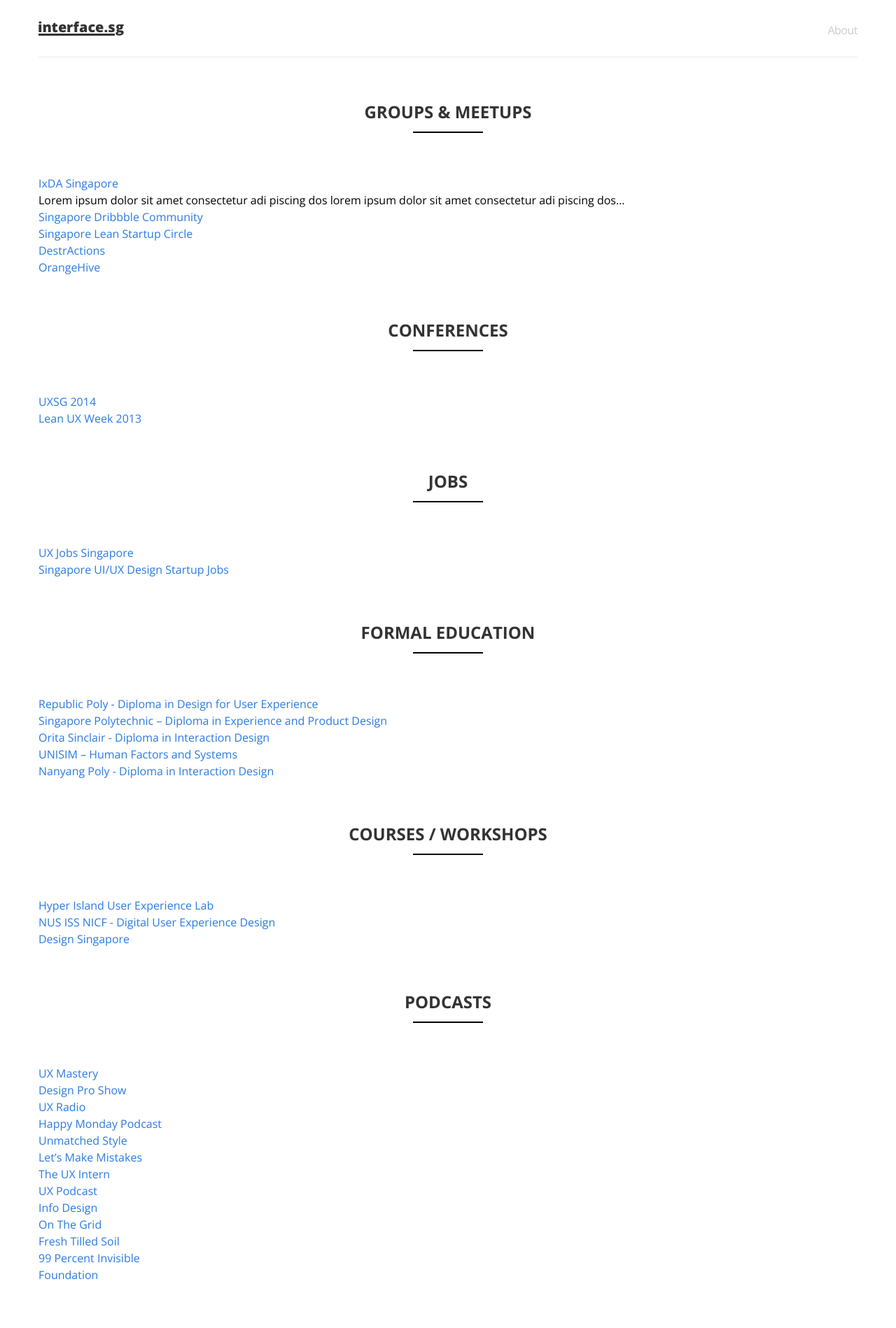
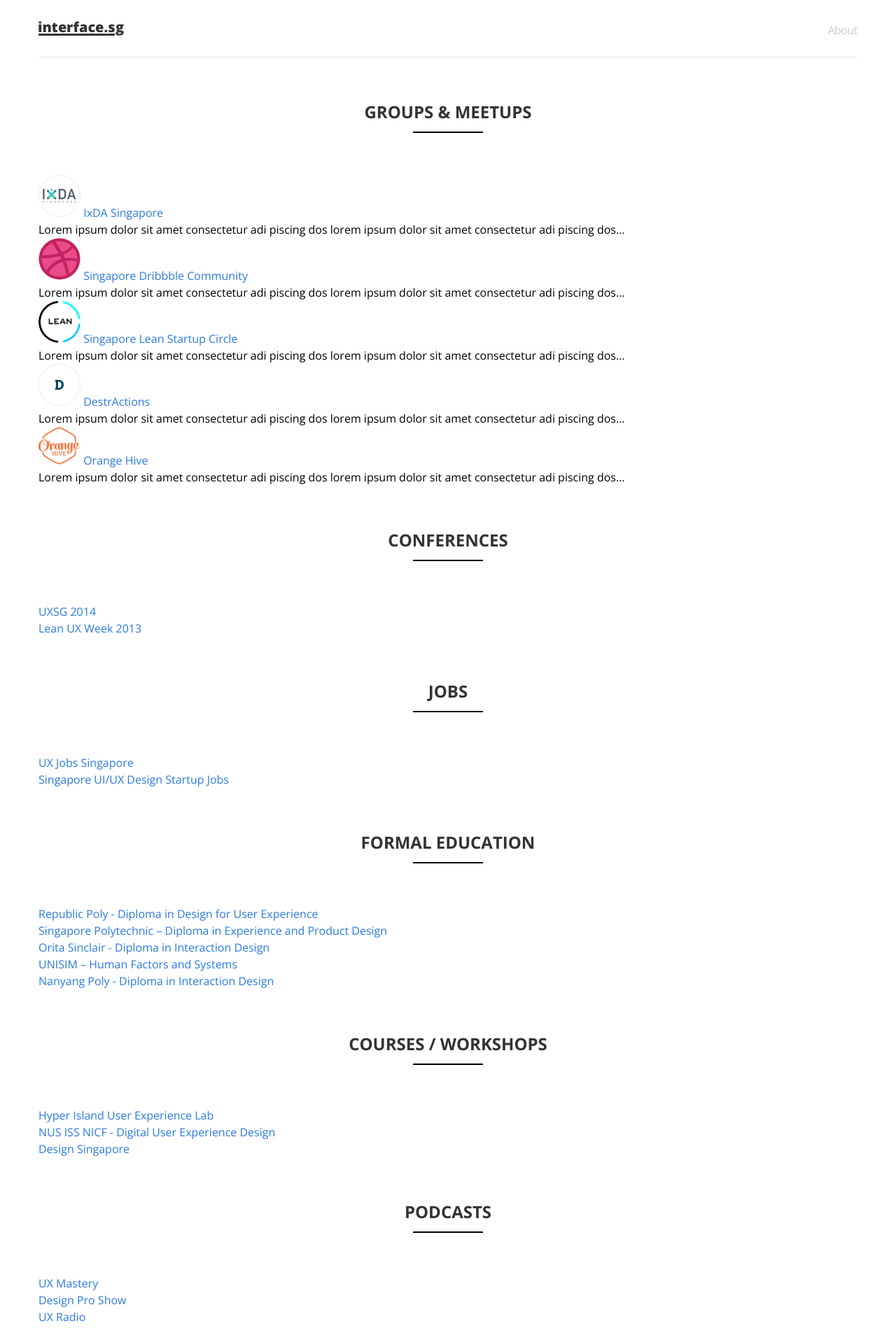
Before and after one commit to interfacesg/interfacesg.github.io, a Jekyll site: the page built from _posts/2014-09-17-welcome-to-jekyll.markdown, in a window 1280 px wide. Shown: the top 1898 px of the page at 70% size. Built offline with Jekyll 4.4.1, drawn with Linux system fonts in a browser that asks for light colours; some web fonts are replaced.

```diff
--- a/_posts/2014-09-17-welcome-to-jekyll.markdown
+++ b/_posts/2014-09-17-welcome-to-jekyll.markdown
@@ -5,13 +5,26 @@ date:   2014-09-17 13:09:39
 ---
 
 ## Groups & Meetups
-- [IxDA Singapore](http://www.meetup.com/IxDA-Singapore)
+- ![IxDA Singapore](/img/logo-ixda.png)
+	[IxDA Singapore](http://www.meetup.com/IxDA-Singapore)
 
 	Lorem ipsum dolor sit amet consectetur adi piscing dos lorem ipsum dolor sit amet consectetur adi piscing dos...
-- [Singapore Dribbble Community](http://www.meetup.com/dribbble/Singapore-SG)
-- [Singapore Lean Startup Circle](http://www.meetup.com/Singapore-Lean-Startup-Circle)
-- [DestrActions](https://www.facebook.com/groups/DActions.SG)
-- [OrangeHive](https://www.facebook.com/groups/520864127999607)
+- ![Dribbble Meetup Singapore](/img/logo-dribbble.png)
+	[Singapore Dribbble Community](http://www.meetup.com/dribbble/Singapore-SG)
+
+	Lorem ipsum dolor sit amet consectetur adi piscing dos lorem ipsum dolor sit amet consectetur adi piscing dos...
+- ![Learn Startup Singapore](/img/logo-sglean.png)
+	[Singapore Lean Startup Circle](http://www.meetup.com/Singapore-Lean-Startup-Circle)
+
+	Lorem ipsum dolor sit amet consectetur adi piscing dos lorem ipsum dolor sit amet consectetur adi piscing dos...
+- ![DestrActions Singapore](/img/logo-destractions.png)
+	[DestrActions](https://www.facebook.com/groups/DActions.SG)
+
+	Lorem ipsum dolor sit amet consectetur adi piscing dos lorem ipsum dolor sit amet consectetur adi piscing dos...
+- ![Orange Hive Singapore](/img/logo-orangehive.png)
+	[Orange Hive](https://www.facebook.com/groups/520864127999607)
+
+	Lorem ipsum dolor sit amet consectetur adi piscing dos lorem ipsum dolor sit amet consectetur adi piscing dos...
 
 ## Conferences
 - [UXSG 2014](http://www.uxsg.org)
--- a/css/main.css
+++ b/css/main.css
@@ -176,8 +176,9 @@ a:visited { color: #205caa; }
 }
 */
 .home ul {overflow: hidden; margin-bottom: 30px; font-size:0;}
-.home ul li {display:inline-block; width:30%; margin:0 5% 60px 0; font-size: 16px; vertical-align: top}
-.home ul li p {font-family: "Gentium Basic", serif; font-size: 16px; color:#ccc;}
+.home ul li {display:inline-block; width:30%; margin:0 5% 60px 0; font-size: 16px; vertical-align: top; text-align: center}
+.home ul li p {font-family: "Gentium Basic", serif; font-size: 16px; color:#ccc; overflow: hidden;}
+.home ul li p:first-child {overflow: visible;}
 .home ul li a {font-size: 20px; font-family: "Open Sans", sans-serif; color:#333; margin-bottom: 10px; display: block}
 .home ul li a:hover {text-decoration: none}
 .home ul li:nth-child(3n) {margin-right: 0}
```
